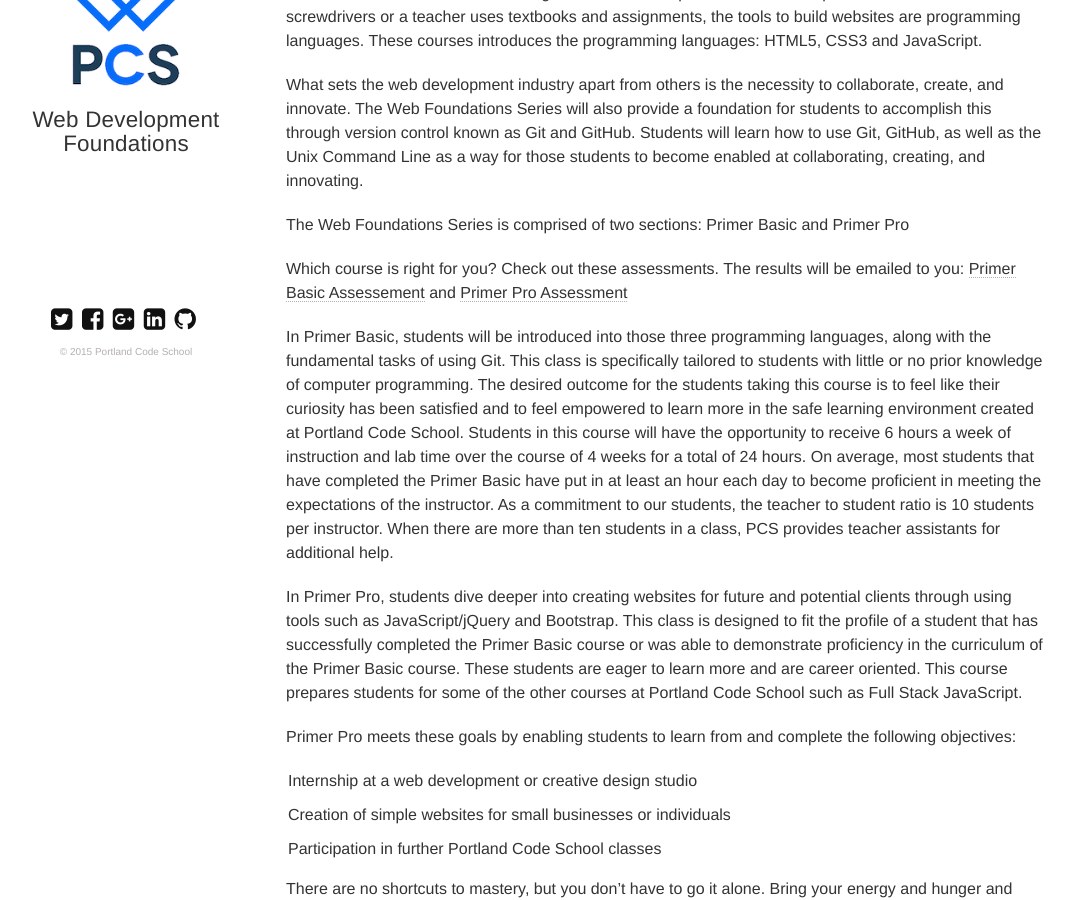
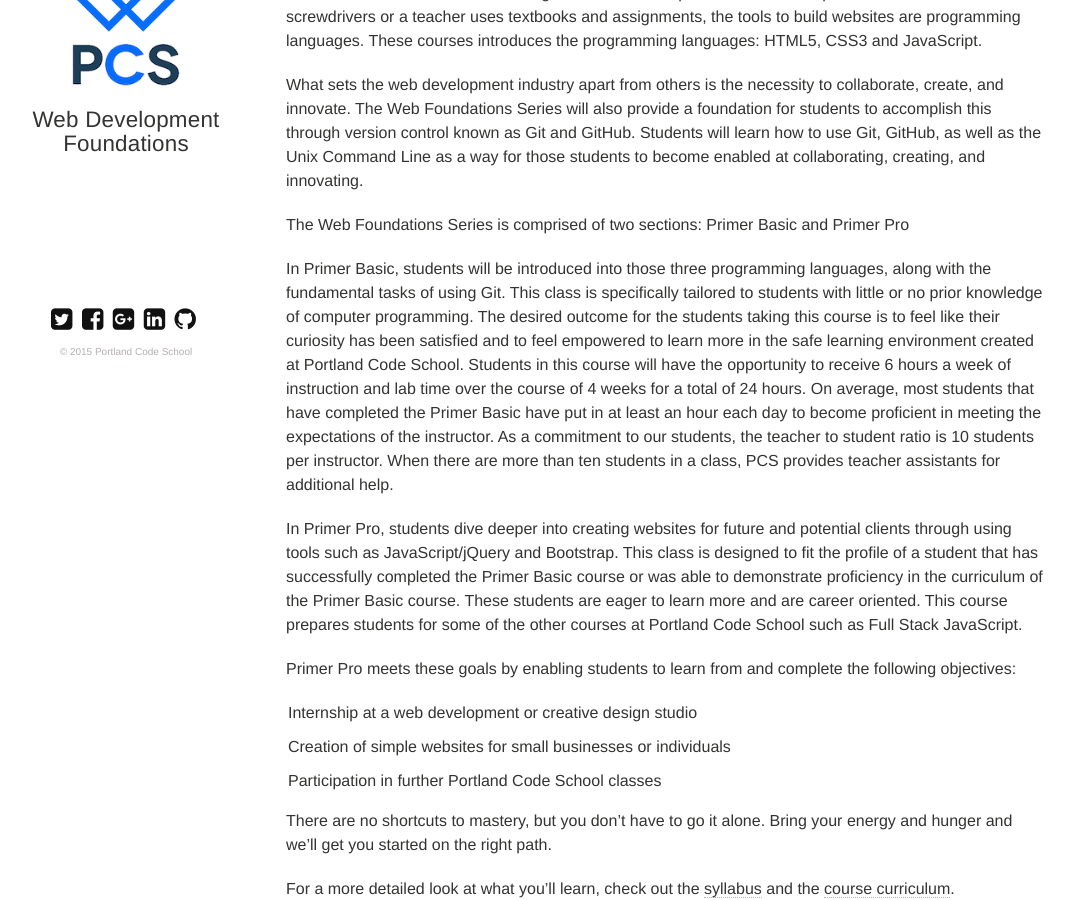
Before and after one commit to portlandcodeschool/primer, a Jekyll site: the page built from index.md, in a window 1280 px wide and 900 px high, scrolled down 643 px. Shown: the whole window, without its empty margins (34-1108 px from the left). Built offline with Jekyll 4.4.1, drawn with Linux system fonts in a browser that asks for light colours; nearby versions of some CDN libraries.

Commit message:
commented out link to google form

```diff
--- a/index.md
+++ b/index.md
@@ -18,7 +18,7 @@ What sets the web development industry apart from others is the necessity to col
 
 The Web Foundations Series is comprised of two sections: Primer Basic and Primer Pro
 
-Which course is right for you?  Check out these assessments.  The results will be emailed to you: [Primer Basic Assessement](https://docs.google.com/forms/d/1pOGay_xqWzUetgyVlmnEY_f8SWY3ZPXDoJmGVn0lrIs/viewform?embedded=true) and [Primer Pro Assessment](https://docs.google.com/forms/d/1v1T1i0eQ9t_RocYNhI2QWeT9OlqB1No6XL-dcf0cwNs/viewform?embedded=true)
+<!-- Which course is right for you?  Check out these assessments.  The results will be emailed to you: [Primer Basic Assessement](https://docs.google.com/forms/d/1pOGay_xqWzUetgyVlmnEY_f8SWY3ZPXDoJmGVn0lrIs/viewform?embedded=true) and [Primer Pro Assessment](https://docs.google.com/forms/d/1v1T1i0eQ9t_RocYNhI2QWeT9OlqB1No6XL-dcf0cwNs/viewform?embedded=true) -->
 
 
 In Primer Basic, students will be introduced into those three programming languages, along with the fundamental tasks of using Git.  This class is specifically tailored to students with little or no prior knowledge of computer programming.  The desired outcome for the students taking this course is to feel like their curiosity has been satisfied and to feel empowered to learn more in the safe learning environment created at Portland Code School.  Students in this course will have the opportunity to receive 6 hours a week of instruction and lab time over the course of 4 weeks for a total of 24 hours.  On average, most students that have completed the Primer Basic have put in at least an hour each day to become proficient in meeting the expectations of the instructor.  As a commitment to our students, the teacher to student ratio is 10 students per instructor.  When there are more than ten students in a class, PCS provides teacher assistants for additional help.
```
